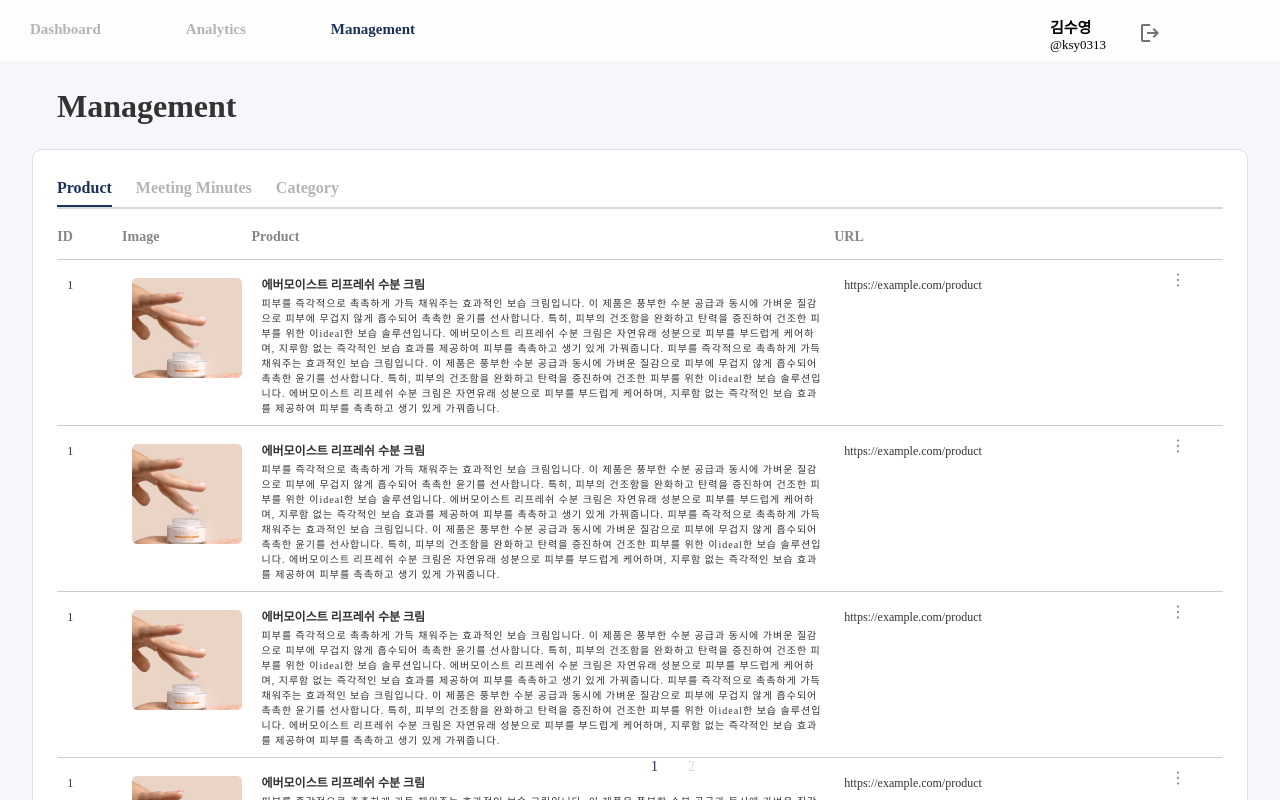
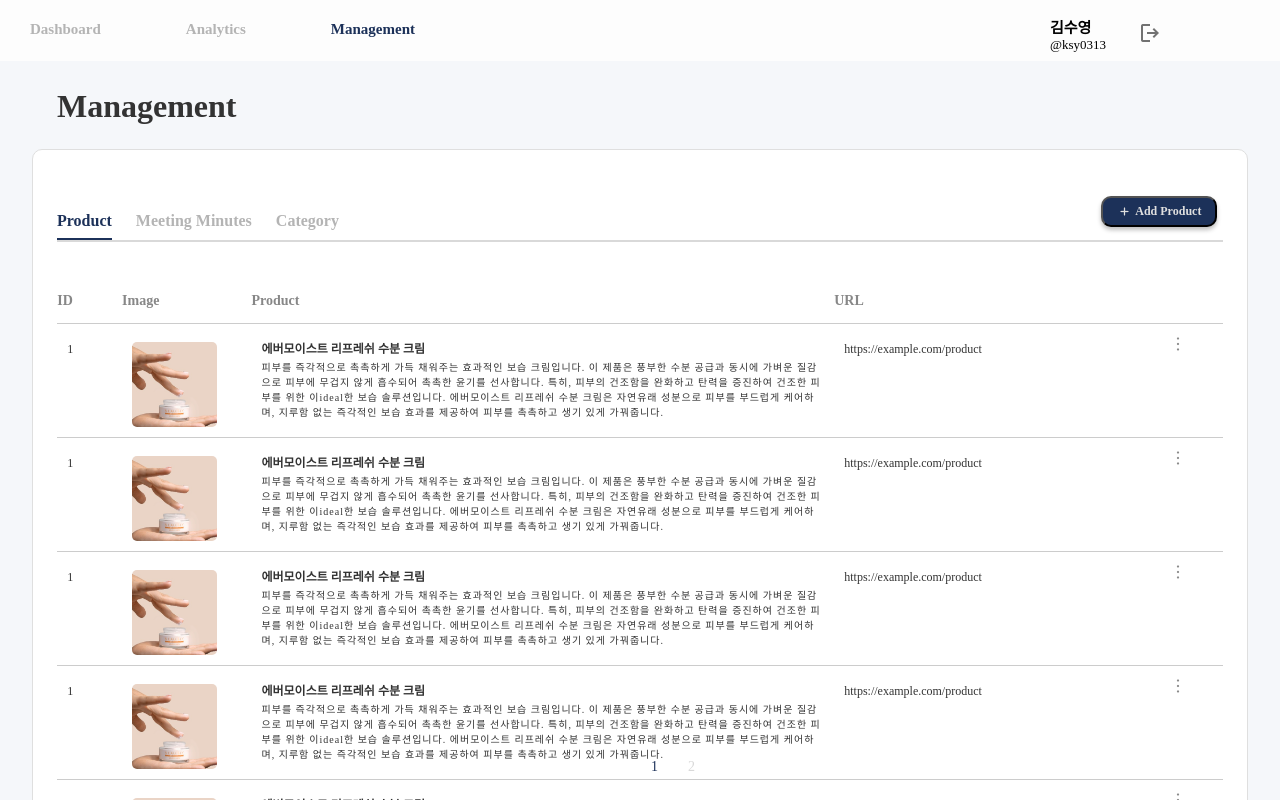
Before and after one commit to CSID-DGU/2024-1-SCS4031-01-11m-1, a React (Vite) app in the folder frontend/: page /management in a window 1280 px wide. Shown: the top 800 px of the page. Built offline with nearby package versions, Linux system fonts and the light colour scheme; no server answers.

Commit message:
feat: axio

```diff
--- a/frontend/src/Router.jsx
+++ b/frontend/src/Router.jsx
@@ -3,6 +3,7 @@ import { PrivateRoutes } from "./PrivateRoutes";
 import Login from "./router/Login";
 import Signup from "./router/Signup";
 import Management from "./router/Management";
+import Addproduct from "./components/management/Addproduct";
 
 function Router() {
     return(
@@ -11,7 +12,7 @@ function Router() {
                 {/* 로그인하고 접속해야하는 페이지들 */}
                 {/* <Route element={<PrivateRoutes />}> */}
                     <Route path="/management" element={<Management />}/>
-
+                    <Route path="management/addproduct" element={<Addproduct />}/>
                 {/* </Route> */}
                 {/* 로그인할 필요 없이 접근 가능한 페이지들 */}
                 <Route path="/login" element={<Login />}/>
--- /dev/null
+++ b/frontend/src/api/axios.js
@@ -0,0 +1,14 @@
+import axios from "axios";
+
+const { VITE_APP_SERVER_PORT } = import.meta.env;
+
+const instance = axios.create({
+  baseURL: VITE_APP_SERVER_PORT + "/api/v1/",
+
+  withCredentials: true,
+  headers: {
+    "Content-Type": "application/json"
+  }
+});
+
+export default instance;
--- /dev/null
+++ b/frontend/src/components/management/Addproduct.jsx
@@ -0,0 +1,21 @@
+import React from 'react';
+import styled from 'styled-components';
+import Image from './addproduct/Image';
+
+const Container = styled.div`
+    width: 307px;
+    height: 592px;
+    border-radius: 10px;
+    background: #FFF;
+`;
+
+function Addproduct (){
+    return(
+        <Container>
+            <Image />
+        </Container>
+
+    )
+}
+
+export default Addproduct;
--- a/frontend/src/components/management/Product.jsx
+++ b/frontend/src/components/management/Product.jsx
@@ -29,8 +29,8 @@ const Image = styled.img`
 `;
 
 const ImageContainer = styled.div`
-    width: 100%;
-    height: 100px;
+    width: 85px;
+    height: 85px;
     background: url(${productimg});
     background-size: cover;
     flex-shrink: 0;
@@ -146,7 +146,6 @@ const Product = () => {
                 <ProductContainer>
                     <ProductName>에버모이스트 리프레쉬 수분 크림</ProductName>
                     <ProductExplanation>피부를 즉각적으로 촉촉하게 가득 채워주는 효과적인 보습 크림입니다. 이 제품은 풍부한 수분 공급과 동시에 가벼운 질감으로 피부에 무겁지 않게 흡수되어 촉촉한 윤기를 선사합니다. 특히, 피부의 건조함을 완화하고 탄력을 증진하여 건조한 피부를 위한 이ideal한 보습 솔루션입니다. 에버모이스트 리프레쉬 수분 크림은 자연유래 성분으로 피부를 부드럽게 케어하며, 지루함 없는 즉각적인 보습 효과를 제공하여 피부를 촉촉하고 생기 있게 가꿔줍니다.
-                    피부를 즉각적으로 촉촉하게 가득 채워주는 효과적인 보습 크림입니다. 이 제품은 풍부한 수분 공급과 동시에 가벼운 질감으로 피부에 무겁지 않게 흡수되어 촉촉한 윤기를 선사합니다. 특히, 피부의 건조함을 완화하고 탄력을 증진하여 건조한 피부를 위한 이ideal한 보습 솔루션입니다. 에버모이스트 리프레쉬 수분 크림은 자연유래 성분으로 피부를 부드럽게 케어하며, 지루함 없는 즉각적인 보습 효과를 제공하여 피부를 촉촉하고 생기 있게 가꿔줍니다.
                     </ProductExplanation>
                 </ProductContainer>
             </TableCell>
--- a/frontend/src/components/management/ProductTable.jsx
+++ b/frontend/src/components/management/ProductTable.jsx
@@ -1,6 +1,7 @@
 import React, { useState } from 'react';
 import styled from 'styled-components';
 import Product from './Product';
+import plusicon from '../image/plus_icon.png';
 
 const TableContainer = styled.div`
   width: 100%;
@@ -51,6 +52,39 @@ const PaginationButton = styled.button`
   border-radius: 5px;
 `;
 
+const AddProduct = styled.button`
+  display: flex;
+  width: 116px;
+  height: 31px;
+  padding: 4px 8px;
+  justify-content: center;
+  align-items: center;
+  gap: 4px;
+  flex-shrink: 0;
+  border-radius: 10px;
+  background: #1C3159;
+  box-shadow: 0px 3px 4px 0px rgba(0, 0, 0, 0.25);
+  color: #DFDFDF;
+  text-align: center;
+  font-family: "Wanted Sans";
+  font-size: 12px;
+  font-style: normal;
+  font-weight: 600;
+  line-height: normal;
+
+  position: relative;
+  left:90%;
+  top:-8%;
+`;
+
+const Addicon = styled.div`
+  background: url(${plusicon});
+  background-repeat: no-repeat;
+  width: 14px;
+  height: 14px;
+  flex-shrink: 0;
+`;
+
 function ProductTable() {
   const [currentPage, setCurrentPage] = useState(1);
   const productsPerPage = 5;
@@ -70,6 +104,8 @@ function ProductTable() {
 
   return (
     <>
+
+
     <TableContainer>
       <Table>
         <tbody>
--- a/frontend/src/components/management/Tab.jsx
+++ b/frontend/src/components/management/Tab.jsx
@@ -8,7 +8,7 @@ const Container = styled.div`
     align-items: center;
     width: 98%;
     margin: auto;
-    margin-top: 29px;
+    margin-top: 62px;
 `;
 
 const LineContainer = styled.div`
--- /dev/null
+++ b/frontend/src/components/management/addproduct/Image.jsx
@@ -0,0 +1,20 @@
+import React from 'react'
+import styled from 'styled-components';
+
+const Title = styled.div`
+    color: #333;
+    font-family: "Wanted Sans";
+    font-size: 16px;
+    font-style: normal;
+    font-weight: 600;
+    line-height: normal;
+`;
+
+
+function Image() {
+  return (
+    <Title>Image</Title>
+  );
+}
+
+export default Image;
--- a/frontend/src/router/Login.jsx
+++ b/frontend/src/router/Login.jsx
@@ -1,6 +1,7 @@
 import { useState } from 'react';
 import { Link } from 'react-router-dom';
 import styled from 'styled-components';
+import axios from '../api/axios';
 
 const Container = styled.div`
     width: 100%;
@@ -124,29 +125,24 @@ function Login() {
 
     const handleLogin = async () => {
         try {
-            const response = await fetch('http://localhost:3000/auth/sign-in', {
-                method: 'POST',
-                headers: {
-                    'Content-Type': 'application/json',
-                },
-                body: JSON.stringify({
-                    name: id,
-                    password: password,
-                }),
+            const response = await axios.post('/auth/sign-in', {
+                name: id,
+                password: password,
             });
 
-            if (response.ok) {
-                const data = await response.json();
-                console.log('Login successful:', data);
+            if (response.status === 200) {
+                console.log('Login successful:', response.data);
                 // 로그인 성공 시 원하는 동작 - dashboard로 이동
             } else {
                 setError('로그인에 실패하였습니다.');
                 console.error('Login failed:', response.statusText);
             }
         } catch (error) {
+            setError('로그인에 실패하였습니다.');
             console.error('Error during login:', error);
         }
     };
+
 
     return (
         <Container>
--- a/frontend/src/router/Management.jsx
+++ b/frontend/src/router/Management.jsx
@@ -5,6 +5,8 @@ import Tab from "../components/management/Tab"
 import ProductTable from "../components/management/ProductTable";
 import MeetingMinutesTable from "../components/management/MeetingMinutesTable";
 import CategoryTable from "../components/management/CategoryTable"
+import plusicon from '../components/image/plus_icon.png';
+
 
 const Container = styled.div`
     width: 100%;
@@ -36,6 +38,41 @@ const ListContainer = styled.div`
     background: #FFF;
 `;
 
+const AddProductbtn = styled.button`
+  display: flex;
+  width: 116px;
+  height: 31px;
+  padding: 4px 8px;
+  justify-content: center;
+  align-items: center;
+  gap: 4px;
+  flex-shrink: 0;
+  border-radius: 10px;
+  background: #1C3159;
+  box-shadow: 0px 3px 4px 0px rgba(0, 0, 0, 0.25);
+  color: #DFDFDF;
+  text-align: center;
+  font-family: "Wanted Sans";
+  font-size: 12px;
+  font-style: normal;
+  font-weight: 600;
+  line-height: normal;
+
+  position:relative;
+  left:88%;
+  top:-7%;
+
+`;
+
+const Addicon = styled.div`
+  background: url(${plusicon});
+  background-repeat: no-repeat;
+  width: 14px;
+  height: 14px;
+  flex-shrink: 0;
+`;
+
+
 function Management() {
     const [activeTab, setActiveTab] = useState('Product');
 
@@ -48,9 +85,19 @@ function Management() {
             <Navbar />
             <Title>Management</Title>
             <Container>
+
                 <ListContainer>
                     <Tab onTabChange={handleTabChange} />
-                    {activeTab === 'Product' && <ProductTable />}
+                    {activeTab === 'Product' && (
+                        <>
+                            <AddProductbtn>
+                                <Addicon src={plusicon} />
+                                Add Product
+                            </AddProductbtn>
+                            <ProductTable />
+
+                        </>
+                    )}
                     {activeTab === 'Meeting Minutes' && <MeetingMinutesTable />}
                     {activeTab === 'Category' && <CategoryTable />}
 
@@ -60,4 +107,5 @@ function Management() {
     );
 }
 
+
 export default Management;
```
Also changed, not shown: frontend/src/components/image/plus_icon.png (added), 1 other file (tests, documents, lock files or other folders).
